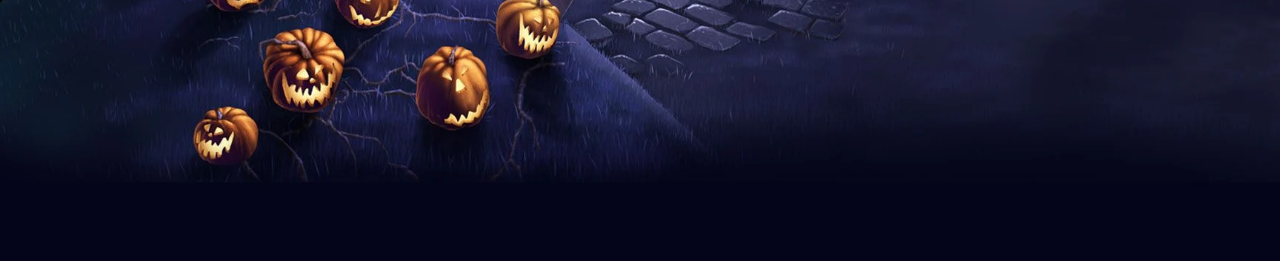
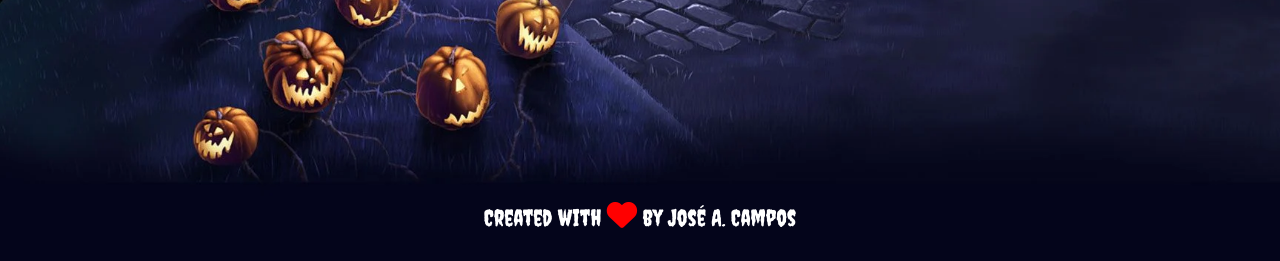
Before and after one commit to camposCode/halloweenLandingPage, a plain HTML site: page index.html in a window 1280 px wide. Shown: the part 539-800 px from the top of the page. Drawn offline with nearby package versions, Linux system fonts and the light colour scheme.

Commit message:
my name added

```diff
--- a/index.html
+++ b/index.html
@@ -36,6 +36,9 @@
             </div>
         </div>
     </div>
+    <footer>
+        <p>Created with <i class="fa-solid fa-heart"></i> by José A. Campos</p>
+    </footer>
 
     <script src="https://unpkg.com/typed.js@2.0.16/dist/typed.umd.js"></script>
     <script src="script.js"></script>
--- a/style.css
+++ b/style.css
@@ -142,6 +142,33 @@ body{
     transition: all .5s ease-in-out;
 }
 
+/* ***************FOOTER********** */
+footer{
+    position: fixed;
+    bottom: 0;
+    background-color: var(--primary-color);
+    width: 100%;
+    text-align: center;
+    padding: 30px;
+    margin-top: 7px;
+    color: #fff;
+    font-size: 23px;
+}
+footer .fa-heart{
+    color: red;
+    animation: heart .9s infinite;
+}
+
+@keyframes heart {
+    from{
+        font-size: 1.3rem;
+    }
+
+    to{
+        font-size: 2rem;
+    }
+}
+
 /* ********RESPONSIVE***** */
 @media (max-width: 1000px) {
     .hero-content{
```
